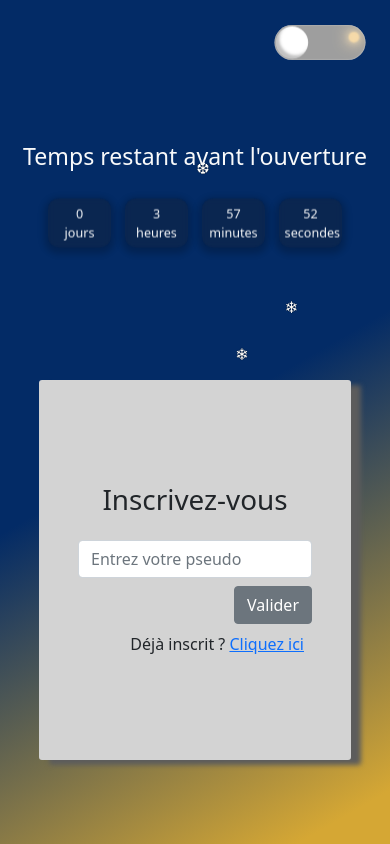
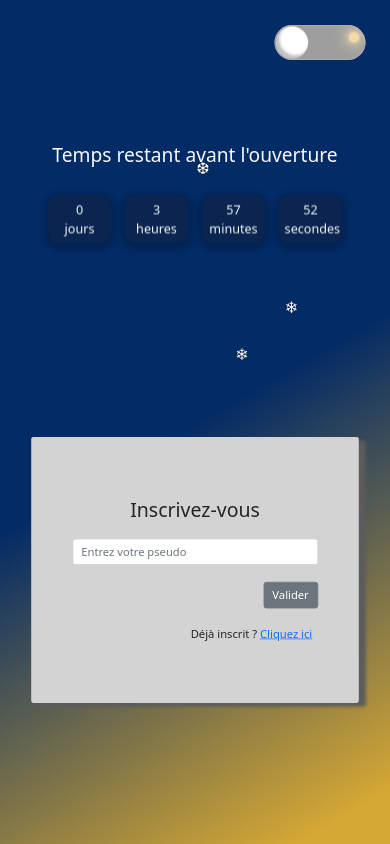
Before and after one commit to Aekyu/Projet-Noel, a PHP site: page / in a window 390 px wide. Run offline with PHP 8.4, Linux system fonts and the light colour scheme; data comes from the database, SQL or seed files in the repository; grey boxes are pictures that could not be loaded.

Commit message:
end media queries

```diff
--- a/index.php
+++ b/index.php
@@ -36,15 +36,15 @@
 <form class="styleFondPage" action="#" method="POST">
   <div class="d-flex justify-content-center mt-5" id="fly">
     <div id="flyWindow" class="d-flex align-items-center justify-content-center">
-      <div class=" w-100">
+      <div class="blocForm w-100">
         <h1 id=" loginContent" class="text-center mb-4">Inscrivez-vous</h1>
         <div class="d-flex justify-content-center">
-          <input class="user form-control w-75" type="text" name='pseudo' placeholder="Entrez votre pseudo">
+          <input class="user form-control w-75 mb-3" type="text" name='pseudo' placeholder="Entrez votre pseudo">
         </div>
         <div class="d-flex justify-content-center">
           <div class="d-flex justify-content-end w-75 mt-2">
             <!-- <a href="./index.php"><span type="submit" class="btn btn-secondary">Retour</span></a> -->
-            <button class="styleBouton btn btn-secondary" type="submit">Valider</button>
+            <button class="styleBouton btn btn-secondary mb-3" type="submit">Valider</button>
           </div>
         </div>
 
--- a/mediaIndex.css
+++ b/mediaIndex.css
@@ -3,8 +3,9 @@
     position: absolute;
     bottom: 10%;
     /* margin: 15%; */
-    width: 80%;
+    width: 120%;
     height: 45%;
+    transform: scale(0.7);
   }
 
   .timer2 {
@@ -20,6 +21,10 @@
     /* padding:10px; */
     transform: scale(0.7);
   }
+
+  h3 {
+    font-size: 1.2em;
+  }
 }
 
 @media (min-width: 480px) and (max-width: 800px) {
@@ -27,8 +32,9 @@
     position: absolute;
     bottom: 10%;
     /* margin: 15%; */
-    width: 70%;
+    width: 90%;
     height: 45%;
+    transform: scale(0.8);
   }
 
   .timer2 {
@@ -53,6 +59,7 @@
     /* margin: 15%; */
     width: 55%;
     height: 45%;
+
   }
 
   .timer2 {
--- a/style.css
+++ b/style.css
@@ -240,6 +240,10 @@
   text-align: center;
 }
 
+/* .blocForm {
+  padding-top: 15px
+} */
+
 #Name {
   margin-top: 50px;
   margin-left: auto;
```
Also changed, not shown: README.md, READMEperso.md (deleted).
